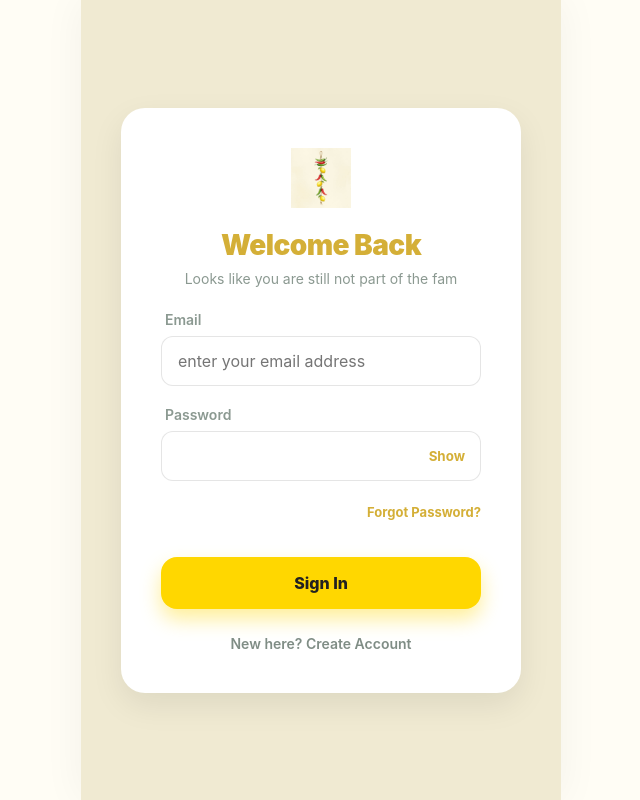
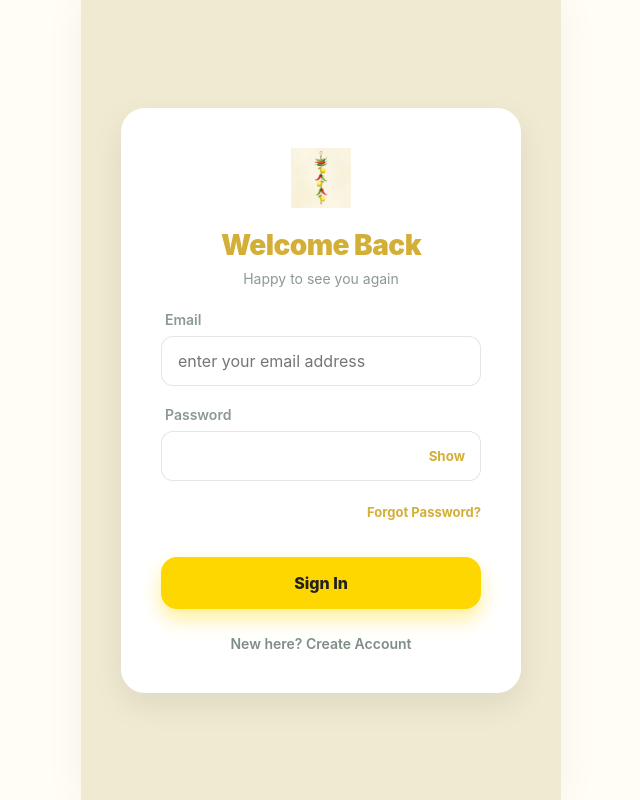
Before and after one commit to ananyapandey1/FreshAlert, a React (Vite) app: page / in a window 1280 px wide. Both pictures are taken after a click on the button "Already have an account? Sign In". Shown: the whole page, without its empty margins (319-959 px from the left). Built offline with nearby package versions, Linux system fonts and the light colour scheme.

Commit message:
UI: Update welcome back message to 'Happy to see you again'

```diff
--- a/src/Auth.jsx
+++ b/src/Auth.jsx
@@ -44,7 +44,7 @@ function Auth({ onAuthSuccess }) {
           </h2>
           {isLogin && (
             <p style={{ color: 'var(--color-text-muted)', fontSize: 14, marginTop: 8 }}>
-              Looks like you are still not part of the fam
+              Happy to see you again
             </p>
           )}
         </div>
```
